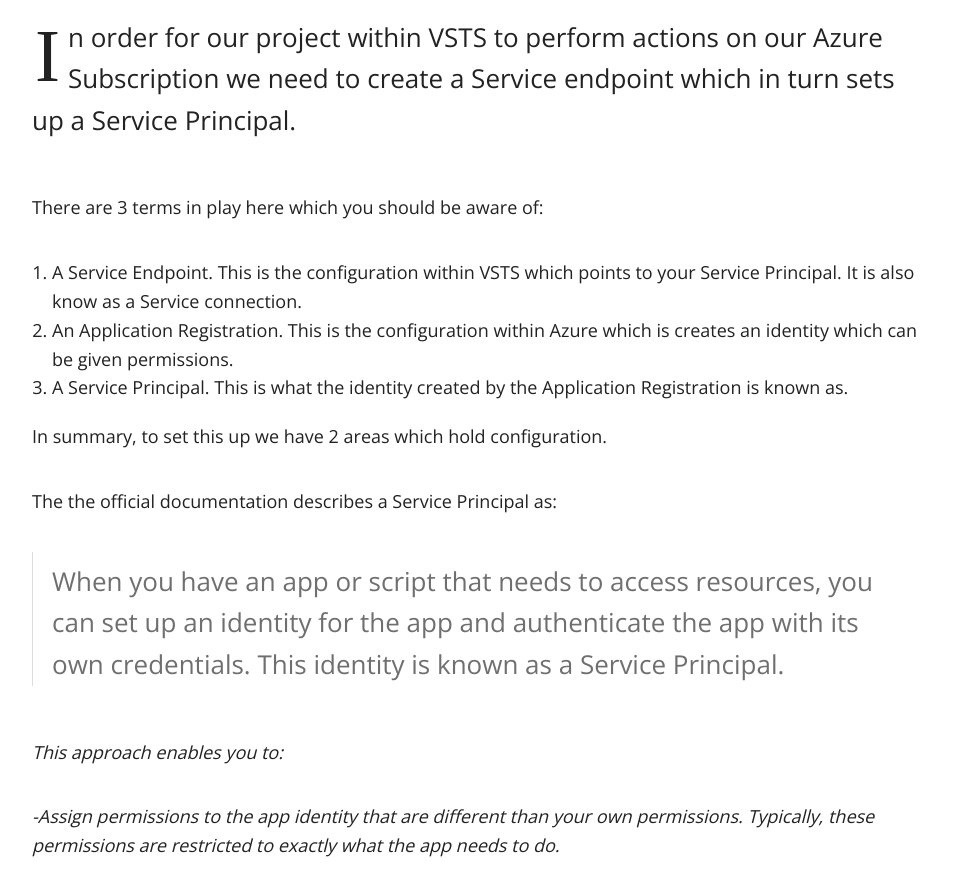
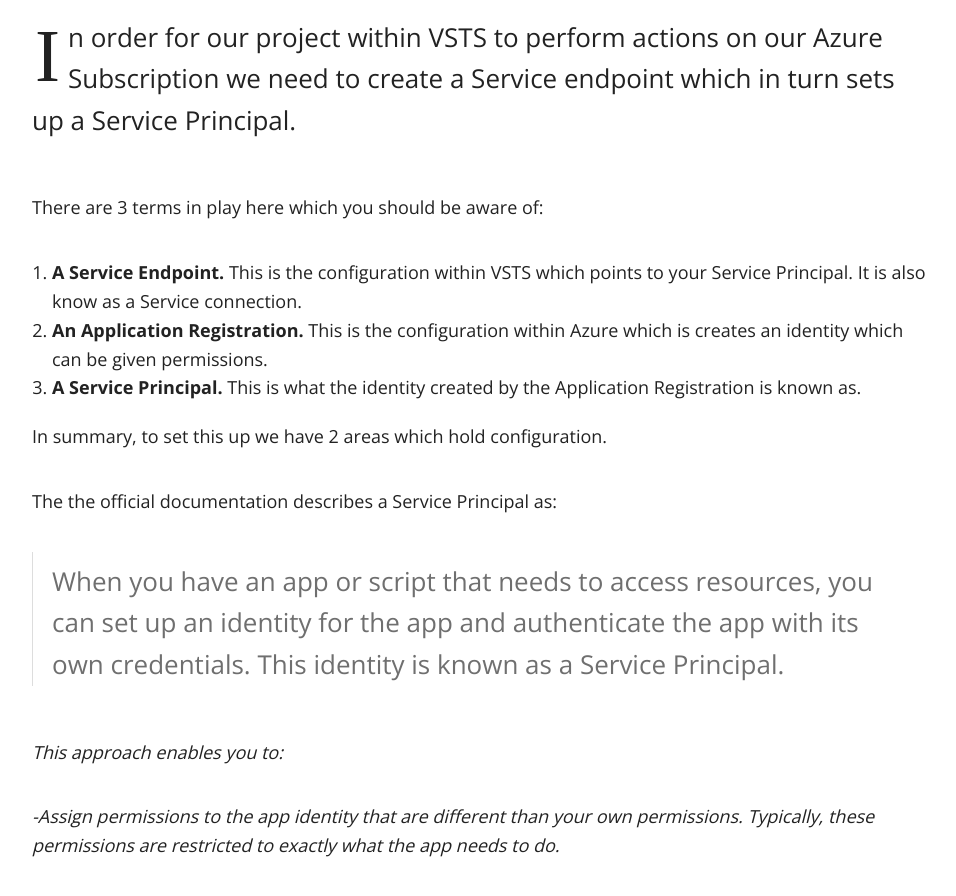
Before and after one commit to dermotreynolds/old.dermotreynolds.github.io, a Jekyll site: the page built from _posts/2017-04-12-2-service-principal.md, in a window 1280 px wide and 900 px high, scrolled down 400 px. Shown: the top 896 px of the window, without its empty margins (158-1114 px from the left). Built offline with Jekyll 4.4.1, drawn with Linux system fonts in a browser that asks for light colours; nearby versions of some CDN libraries.

Commit message:
changed font

```diff
--- a/_posts/2017-04-12-2-service-principal.md
+++ b/_posts/2017-04-12-2-service-principal.md
@@ -9,9 +9,9 @@
 
 There are 3 terms in play here which you should be aware of:
 
-1. A Service Endpoint.  This is the configuration within VSTS which points to your Service Principal.  It is also know as a Service connection.
-2. An Application Registration.  This is the configuration within Azure which is creates an identity which can be given permissions.
-3. A Service Principal.  This is what the identity created by the Application Registration is known as.
+1. **A Service Endpoint.**  This is the configuration within VSTS which points to your Service Principal.  It is also know as a Service connection.
+2. **An Application Registration.**  This is the configuration within Azure which is creates an identity which can be given permissions.
+3. **A Service Principal.**  This is what the identity created by the Application Registration is known as.
 
 In summary, to set this up we have 2 areas which hold configuration.
 
```
